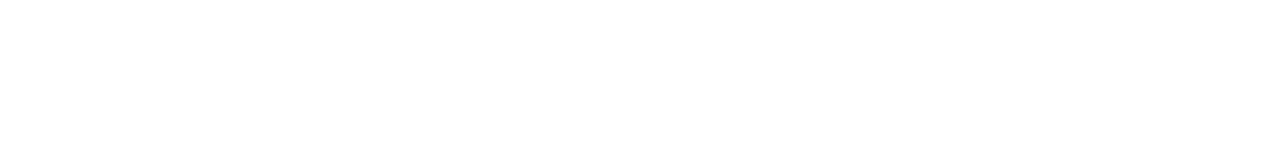
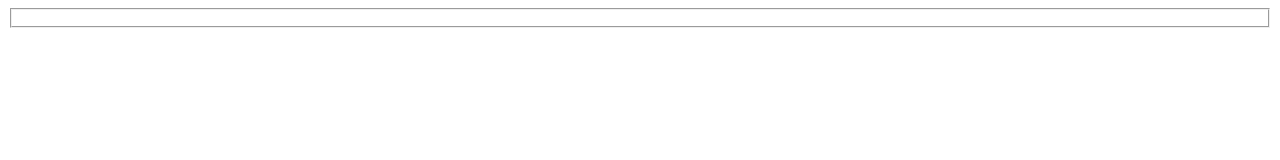
Before and after one commit to mopztopz/Rack, a plain HTML site: page index.html in a window 1280 px wide. Drawn offline with Linux system fonts and the light colour scheme.

Commit message:
Just a test

```diff
--- a/index.html
+++ b/index.html
@@ -1 +1 @@
-<html></html>
+<html></html> <fieldset></fieldset>
```
